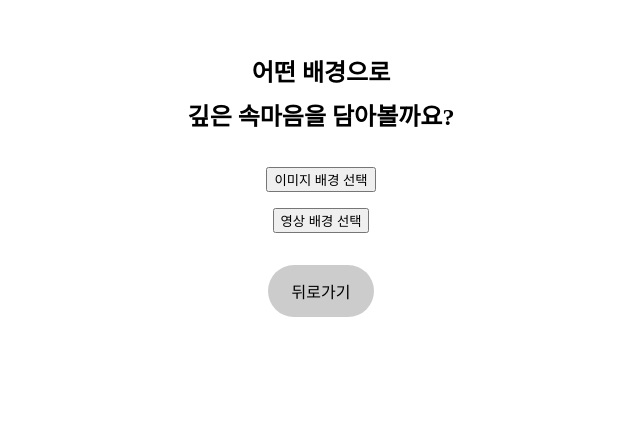
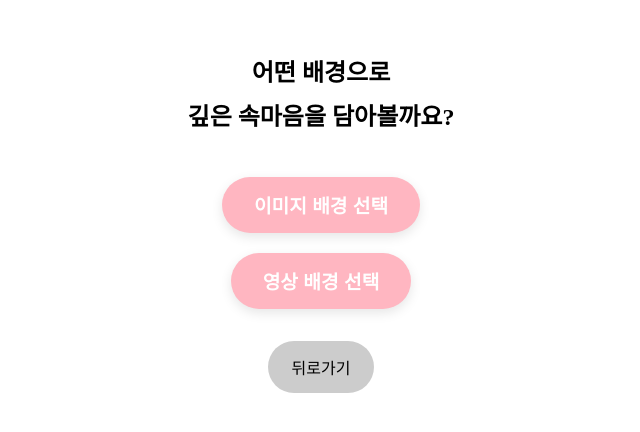
Before and after one commit to xeon-243859/ppongtok-app, a Next.js app: page /style-select in a window 1280 px wide. Shown: the part 200-632 px from the top of the page, without its empty margins (319-959 px from the left). Built offline with nearby package versions, Linux system fonts and the light colour scheme; no server answers.

Commit message:
🎨 UI 개선: 제목 위치 조정, 버튼 스타일 통일 및 가운데 정렬

```diff
--- a/pages/style-select.module.css
+++ b/pages/style-select.module.css
@@ -16,28 +16,30 @@
 
 .styleButtonGroup {
   display: flex;
-  flex-direction: column;  /* ✅ 세로 정렬 */
-  gap: 16px;                /* 버튼 사이 여백 */
-  align-items: center;      /* 가운데 정렬 */
-  margin-top: 30px;         /* 상단 여백 */
+  flex-direction: column;
+  gap: 20px;
+  align-items: center;
+  margin-top: 40px;
 }
 
-.style-button-group button {
-  padding: 16px 32px;
-  font-size: 1.1rem;
-  background-color: #fde2f3;
+.styleButtonGroup button {
+  padding: 14px 32px;
+  font-size: 1.2rem;
+  background-color: #ffb6c1; /* 연핑크 */
+  color: white;
   border: none;
   border-radius: 30px;
-  color: #333;
+  box-shadow: 0 4px 12px rgba(0, 0, 0, 0.1);
   font-weight: 600;
   cursor: pointer;
-  box-shadow: 2px 2px 6px rgba(0, 0, 0, 0.1);
-  transition: background-color 0.3s;
+  transition: background-color 0.3s, transform 0.2s;
 }
 
-.style-button-group button:hover {
-  background-color: #fcb1d4;
+.styleButtonGroup button:hover {
+  background-color: #ff7f9c; /* 진한 핑크 */
+  transform: translateY(-2px);
 }
+
 
 /* 뒤로가기 버튼도 같은 스타일로 */
 .backButton {
```
